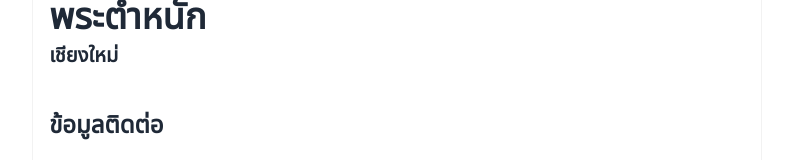
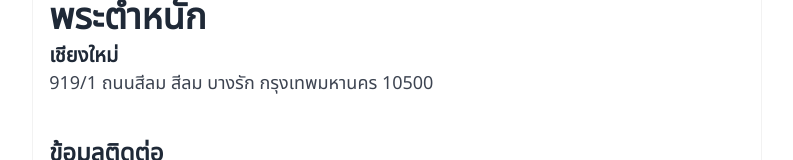
Before and after one commit to pontakornth/no-more-rain-frontend, a SvelteKit app: page /1 in a window 1280 px wide. Shown: the part 351-511 px from the top of the page, without its empty margins (243-1036 px from the left). Built offline with nearby package versions, Linux system fonts and the light colour scheme.

Commit message:
Add location

```diff
--- a/src/routes/[placeId]/+page.svelte
+++ b/src/routes/[placeId]/+page.svelte
@@ -3,12 +3,20 @@
 	import { Chart } from 'chart.js/auto';
 	import { onMount } from 'svelte';
 	import Sunny from '~icons/mdi/weather-sunny';
+	import { constructAddress } from '../../lib/api';
 	const contact = {
 		phones: ['0999999999', '0123456789'],
 		fax: '99999999',
 		mobiles: ['1111111110', '2222222220'],
 		emails: ['example@mail.com', 'email@example.com'],
 		urls: ['https://google.com', 'https://dev.to']
+	};
+	const location = {
+		address: '919/1 ถนนสีลม',
+		sub_district: 'สีลม',
+		district: 'บางรัก',
+		province: 'กรุงเทพมหานคร',
+		postcode: '10500'
 	};
 	const weatherData = [
 		{
@@ -129,6 +137,7 @@
 			<header>
 				<h1 class="text-4xl card-title font-bold">พระตำหนัก</h1>
 				<h2 class="text-xl font-semibold">เชียงใหม่</h2>
+				<p class="text-lg text-neutral">{constructAddress(location)}</p>
 			</header>
 			<div class="space-y-4">
 				<h2 class="text-2xl font-bold">ข้อมูลติดต่อ</h2>
```
